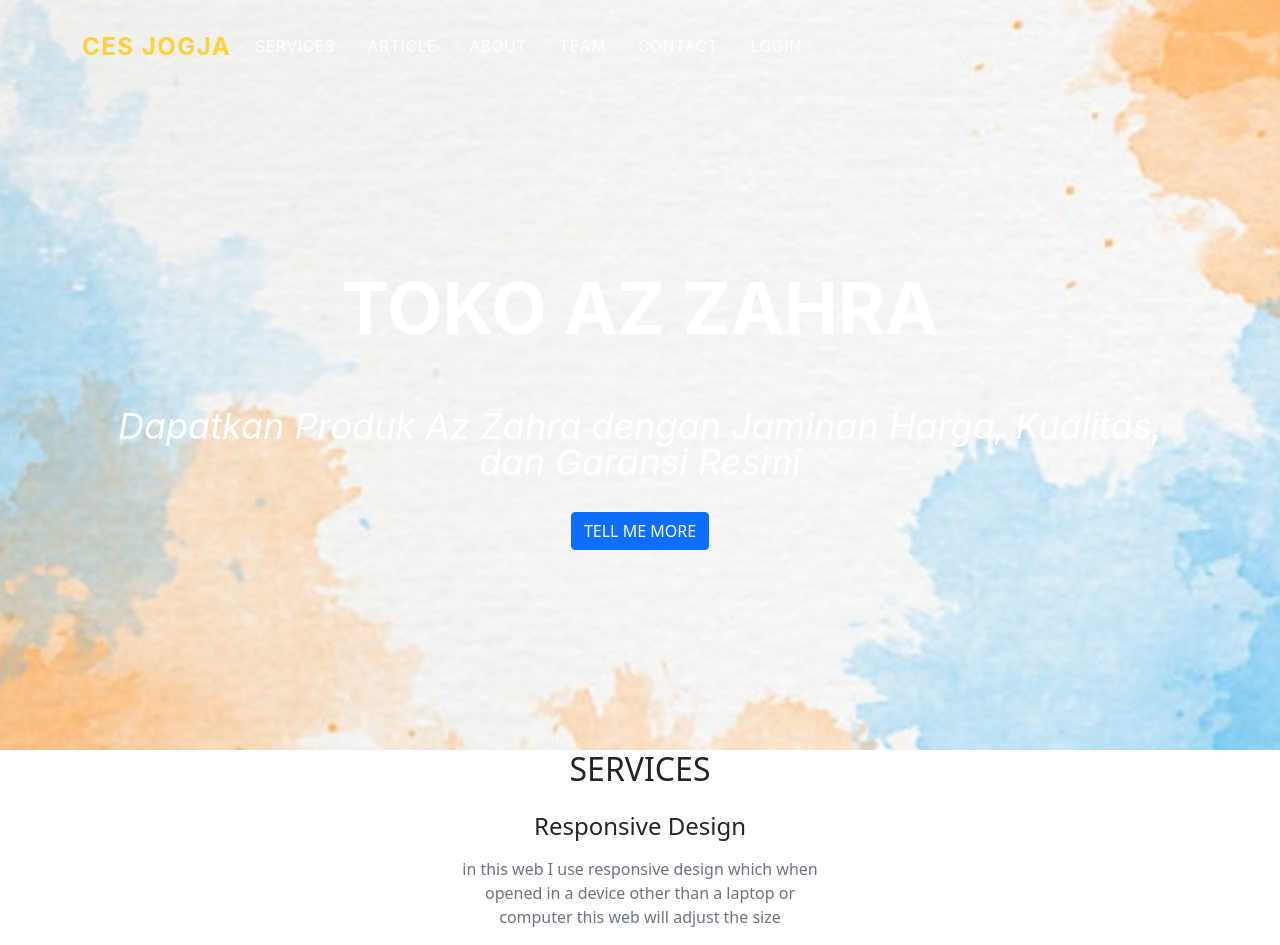
After one commit to Edokur/project-1-new, a PHP site: page / in a window 1280 px wide. The commit adds this page. Run offline with PHP 8.4, Linux system fonts and the light colour scheme; some libraries are stand-ins or nearby versions.

Commit message:
update data

```diff
--- a/Dasboard/dashboard2.php
+++ b/Dasboard/dashboard2.php
@@ -431,5 +431,5 @@ include "../conection_database.php";
     <script src="../js/sb-admin-2.min.js"></script>
 
 </body>
-
+<h1>hallo</h1>
 </html>
--- /dev/null
+++ b/Index.php
@@ -0,0 +1,69 @@
+<!DOCTYPE html>
+        <html lang="en">
+        <head>
+        <meta charset="UTF-8" />
+        <meta name="viewport" content="width=device-width, initial-scale=1.0" />
+        <title>Home</title>
+        <link href="https://cdn.jsdelivr.net/npm/bootstrap@5.0.0-beta2/dist/css/bootstrap.min.css" rel="stylesheet" integrity="sha384-BmbxuPwQa2lc/FVzBcNJ7UAyJxM6wuqIj61tLrc4wSX0szH/Ev+nYRRuWlolflfl" crossorigin="anonymous">
+        <link rel="stylesheet" href="css/style2.css">
+        </head>
+        <body id="page-top">
+        <!-- Navigation-->
+        <nav class="navbar navbar-expand-lg navbar-dark fixed-top" id="mainNav">
+                <div class="container">
+                <a class="navbar-brand js-scroll-trigger font-italic" href="#page-top">CES JOGJA</a>
+                <button class="navbar-toggler navbar-toggler-right" type="button" data-toggle="collapse" data-target="#navbarResponsive" aria-controls="navbarResponsive" aria-expanded="false" aria-label="Toggle navigation">
+                        Menu
+                        <i class="fas fa-bars ml-1"></i>
+                </button>
+                <div class="collapse navbar-collapse" id="navbarResponsive">
+                        <ul class="navbar-nav text-uppercase ml-auto">
+                        <li class="nav-item"><a class="nav-link js-scroll-trigger" href="#services">Services</a></li>
+                        <li class="nav-item"><a class="nav-link js-scroll-trigger" href="#portfolio">Article</a></li>
+                        <li class="nav-item"><a class="nav-link js-scroll-trigger" href="#about">About</a></li>
+                        <li class="nav-item"><a class="nav-link js-scroll-trigger" href="#team">Team</a></li>
+                        <li class="nav-item"><a class="nav-link js-scroll-trigger" href="#contact">Contact</a></li>
+                        <li class="nav-item"><a class="nav-link js-scroll-trigger" href="boostrap/login_v17/login.php">Login</a></li>
+                        </ul>
+                </div>
+                </div>
+        </nav>
+        <!-- Masthead-->
+        <header class="masthead">
+                <div class="container">
+                <div class="masthead-heading text-uppercase">Toko Az Zahra</div>
+                <div class="masthead-subheading">Dapatkan Produk Az Zahra dengan Jaminan Harga, Kualitas, dan Garansi Resmi</div>
+                <a class="btn btn-primary btn-xl text-uppercase js-scroll-trigger" href="#services">Tell Me More</a>
+                </div>
+        </header>
+        <!-- Services-->
+        <section class="page-section" id="services">
+                <div class="container">
+                <div class="text-center">
+                        <h2 class="section-heading text-uppercase">Services</h2>
+                </div>
+                <div class="row text-center">
+                        <div class="col-md-4">
+
+
+                        </div>
+                        <div class="col-md-4">
+                                <span class="fa-stack fa-4x">
+                                <i class="fas fa-circle fa-stack-2x text-primary"></i>
+                                <i class="fas fa-laptop fa-stack-1x fa-inverse"></i>
+                        </span>
+                        <h4 class="my-3">Responsive Design</h4>
+                        <p class="text-muted">in this web I use responsive design which when opened in a device other than a laptop or computer this web will adjust the size</p>
+                        </div>
+                        <div class="col-md-4">
+
+
+                        </div>
+                </div>
+                </div>
+        </section>
+        <script src="https://cdn.jsdelivr.net/npm/bootstrap@5.0.0-beta2/dist/js/bootstrap.bundle.min.js" integrity="sha384-b5kHyXgcpbZJO/tY9Ul7kGkf1S0CWuKcCD38l8YkeH8z8QjE0GmW1gYU5S9FOnJ0" crossorigin="anonymous"></script>
+        <script src="https://cdn.jsdelivr.net/npm/@popperjs/core@2.10.2/dist/umd/popper.min.js" integrity="sha384-7+zCNj/IqJ95wo16oMtfsKbZ9ccEh31eOz1HGyDuCQ6wgnyJNSYdrPa03rtR1zdB" crossorigin="anonymous"></script>
+        <script src="https://cdn.jsdelivr.net/npm/bootstrap@5.1.3/dist/js/bootstrap.min.js" integrity="sha384-QJHtvGhmr9XOIpI6YVutG+2QOK9T+ZnN4kzFN1RtK3zEFEIsxhlmWl5/YESvpZ13" crossorigin="anonymous"></script>
+        </body>
+        </html>
--- /dev/null
+++ b/css/style2.css
@@ -0,0 +1,141 @@
+@import url("https://fonts.googleapis.com/css2?family=Poppins:ital,wght@0,100;0,200;0,300;0,400;0,500;0,600;0,700;0,800;0,900;1,100;1,200;1,300;1,400;1,500;1,600;1,700;1,800;1,900&display=swap");
+
+        .navbar-1-2.navbar-light .navbar-nav .nav-link {
+                color: #092a33;
+                transition: 0.3s;
+        }
+
+        .navbar-1-2.navbar-light .navbar-nav .nav-link.active {
+                font-weight: 500;
+        }
+
+        .navbar-1-2 .btn-get-started {
+                border-radius: 20px;
+                padding: 12px 30px;
+                font-weight: 500;
+        }
+
+        .navbar-1-2 .btn-get-started-yellow {
+                background-color: #ffdda9;
+                color: #372642;
+                transition: 0.3s;
+        }
+        .navbar-1-2 .btn-get-started-yellow:hover {
+                background-color: #fcd396;
+                color: #372642;
+                transition: 0.3s;
+        }
+        #mainNav {
+                padding-top: 1rem;
+                padding-bottom: 1rem;
+                background-color: #212529;
+                }
+                #mainNav .navbar-toggler {
+                        padding: 0.75rem;
+                        font-family: "Montserrat", -apple-system, BlinkMacSystemFont, "Segoe UI", Roboto, "Helvetica Neue", Arial, sans-serif, "Apple Color Emoji", "Segoe UI Emoji", "Segoe UI Symbol", "Noto Color Emoji";
+                        font-size: 0.75rem;
+                        color: #fff;
+                        text-transform: uppercase;
+                        background-color: #fed136;
+                        border: 0;
+                }
+                #mainNav .navbar-brand {
+                        color: #fed136;
+                        font-family: "Montserrat", -apple-system, BlinkMacSystemFont, "Segoe UI", Roboto, "Helvetica Neue", Arial, sans-serif, "Apple Color Emoji", "Segoe UI Emoji", "Segoe UI Symbol", "Noto Color Emoji";
+                        font-weight: 700;
+                        letter-spacing: 0.0625em;
+                        text-transform: uppercase;
+                }
+                #mainNav .navbar-brand img {
+                        height: 1.5rem;
+                }
+                #mainNav .navbar-nav .nav-item .nav-link {
+                        font-family: "Montserrat", -apple-system, BlinkMacSystemFont, "Segoe UI", Roboto, "Helvetica Neue", Arial, sans-serif, "Apple Color Emoji", "Segoe UI Emoji", "Segoe UI Symbol", "Noto Color Emoji";
+                        font-size: 0.95rem;
+                        color: #fff;
+                        letter-spacing: 0.0625em;
+                }
+                #mainNav .navbar-nav .nav-item .nav-link.active, #mainNav .navbar-nav .nav-item .nav-link:hover {
+                        color: #fed136;
+                }
+
+                @media (min-width: 992px) {
+                        #mainNav {
+                        padding-top: 1.5rem;
+                        padding-bottom: 1.5rem;
+                        border: none;
+                        background-color: transparent;
+                        transition: padding-top 0.3s ease-in-out, padding-bottom 0.3s ease-in-out;
+                        }
+                        #mainNav .navbar-brand {
+                        font-size: 1.5em;
+                        transition: font-size 0.3s ease-in-out;
+                        }
+                        #mainNav .navbar-brand img {
+                        height: 2rem;
+                        transition: height 0.3s ease-in-out;
+                        }
+                        #mainNav.navbar-shrink {
+                        padding-top: 1rem;
+                        padding-bottom: 1rem;
+                        background-color: #212529;
+                        }
+                        #mainNav.navbar-shrink .navbar-brand {
+                        font-size: 1.25em;
+                        }
+                        #mainNav.navbar-shrink .navbar-brand svg,
+                #mainNav.navbar-shrink .navbar-brand img {
+                        height: 1.5rem;
+                        }
+                        #mainNav .navbar-nav .nav-item {
+                        margin-right: 1rem;
+                        }
+                        #mainNav .navbar-nav .nav-item:last-child {
+                        margin-right: 0;
+                        }
+                }
+
+                header.masthead {
+                        padding-top: 10.5rem;
+                        padding-bottom: 6rem;
+                        text-align: center;
+                        color: #fff;
+                        background-image: url("img/background.jpg");
+                        background-repeat: no-repeat;
+                        background-attachment: scroll;
+                        background-position: center center;
+                        background-size: cover;
+                      }
+                      header.masthead .masthead-subheading {
+                        font-size: 1.5rem;
+                        font-style: italic;
+                        line-height: 1.5rem;
+                        margin-bottom: 25px;
+                        font-family: "Droid Serif", -apple-system, BlinkMacSystemFont, "Segoe UI", Roboto, "Helvetica Neue", Arial, sans-serif, "Apple Color Emoji", "Segoe UI Emoji", "Segoe UI Symbol", "Noto Color Emoji";
+                      }
+                      header.masthead .masthead-heading {
+                        font-size: 3.25rem;
+                        font-weight: 700;
+                        line-height: 3.25rem;
+                        margin-bottom: 2rem;
+                        font-family: "Montserrat", -apple-system, BlinkMacSystemFont, "Segoe UI", Roboto, "Helvetica Neue", Arial, sans-serif, "Apple Color Emoji", "Segoe UI Emoji", "Segoe UI Symbol", "Noto Color Emoji";
+                      }
+
+                      @media (min-width: 768px) {
+                        header.masthead {
+                          padding-top: 17rem;
+                          padding-bottom: 12.5rem;
+                        }
+                        header.masthead .masthead-subheading {
+                          font-size: 2.25rem;
+                          font-style: italic;
+                          line-height: 2.25rem;
+                          margin-bottom: 2rem;
+                        }
+                        header.masthead .masthead-heading {
+                          font-size: 4.5rem;
+                          font-weight: 700;
+                          line-height: 4.5rem;
+                          margin-bottom: 4rem;
+                        }
+                      }
```
Also changed, not shown: css/style.css (+27 -0 lines), Dasboard/gambar/2081856006_diesel.jpg (added), img/background.jpg (added).
